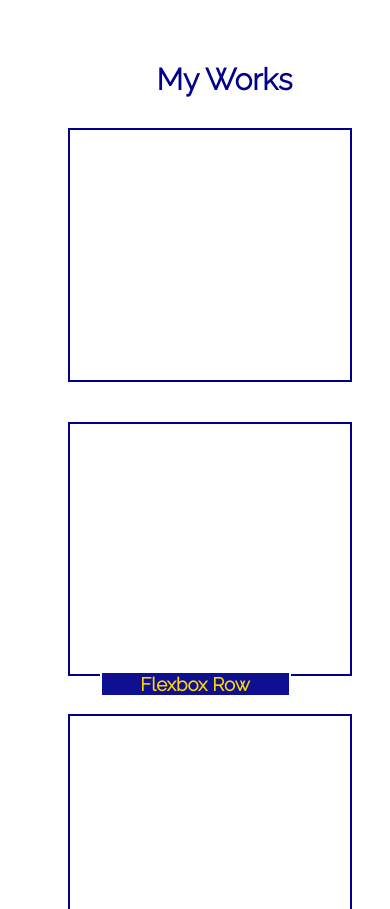
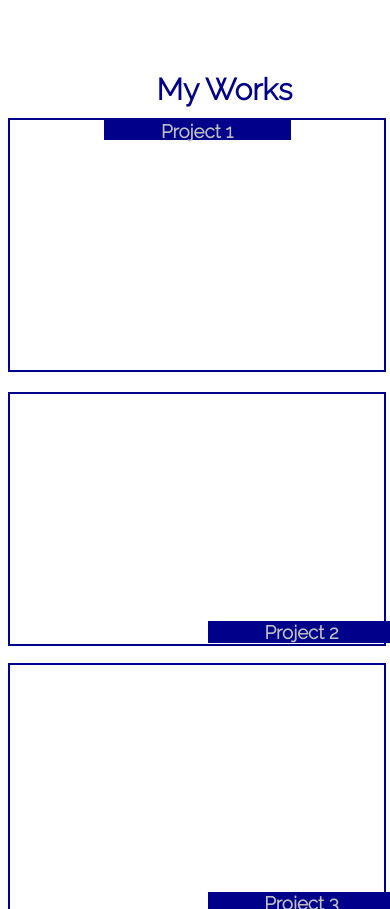
Before and after one commit to thaling11/portfolio-tori-haling, a plain HTML site: page index.html in a window 390 px wide. Shown: the part 1091-2000 px from the top of the page. Drawn offline with Linux system fonts and the light colour scheme.

Commit message:
comments on HMTL and README.me screenshot

```diff
--- a/Assets/css/style.css
+++ b/Assets/css/style.css
@@ -82,9 +82,23 @@ h2 {
     border: 2px solid var(--title-text);
 }
 
+.main-header {
+    background-color: var(--title-text);
+    color: silver;
+    position: relative;
+    margin: 0 auto -250px;
+    text-align: center;
+    /* margin-bottom: 0; */
+    display: flex;
+    align-content: flex-end;
+    justify-content: space-around;
+    width: 50%;
+    height: 20px;
+}
+
 .smaller-works:hover,
 .works-box:hover {
-    box-shadow: 3px 3px 4px seagreen;
+    box-shadow: 3px 3px 10px seagreen;
 }
 
 .small-container {
@@ -92,7 +106,7 @@ h2 {
     flex-wrap: wrap;
     position: relative;
     justify-content: space-around;
-
+    margin-left: 230px;
 }
 
 .smaller-works {
@@ -101,21 +115,20 @@ h2 {
     position: relative;
     border: 2px solid var(--title-text);
     justify-content: space-around;
-    margin: 20px 30px 20px 250px;
+    margin-top: 20px;
     height: 250px;
-
+    width: 300px;
 }
 
 .card-header {
-    color: gold;
-    background-color: rgb(15, 15, 146);
-    border: 2px solid white;
+    background-color: var(--title-text);
+    color: silver;
     position: relative;
-    margin: -25px auto;
+    margin: -25px auto 0;
     text-align: center;
+    display: flex;
+    justify-content: space-evenly;
     width: 50%;
-    display: flex;
-    justify-content: center;
 }
 
 .contact-list {
@@ -146,7 +159,7 @@ footer {
     background-color: silver;
 }
 
-/* Media queries */
+/* Media query for tablet size */
 
 @media screen and (max-width: 768px) {
 
@@ -158,9 +171,60 @@ footer {
       text-align: center;
     }
 
+    .container,
+    .works-box {
+        margin: 0px;
+        padding: 0px;
+
+    }
+
     .smaller-works,
     .works-box {
-        margin-left: 60px;
         padding: 0;
         justify-content: center;
+        width: 100%;
     }
+
+    .small-container {
+        display: flex;
+        flex-wrap: wrap;
+        position: relative;
+        justify-content: space-around;
+        margin-left: auto;
+    }
+
+    .showcase {
+        margin-left: 80px;
+        margin-right: 80px;
+        width: auto;
+    }
+
+    .card-header {
+        position: relative;
+        margin: -25px auto 0 200px;
+        text-align: center;
+        display: flex;
+        width: 50%;
+        justify-content: center;
+    }
+
+    h1 {
+        margin: 10px;
+    }
+
+    /* Media query for iPhone size */
+
+    @media  screen and (max-width: 400px) {
+        .smaller-works,
+        .works-box {
+            justify-content: center;
+            width: 100%;
+        }
+        .card-header {
+            position: relative;
+            text-align: center;
+            display: flex;
+            justify-content: center;
+        }
+
+    }
--- a/index.html
+++ b/index.html
@@ -12,16 +12,19 @@
 </head>
 <body>
     <header>
+        <!--Nav Bar-->
         <nav>
             <a href="#about-section">About</a>
             <a href="#my-works">My works</a>
             <a href="#contact-info">Contact</a>
         </nav>
+        <!--Title and image-->
         <div class="title-header">
             <h1>Tori Haling</h1>
             <img id="profile-pic" src="./assets/images/profile-pic.jpg" alt="Profile picture">
         </div>
     </header>
+    <!--About me paragraph-->
     <main>
         <section class="container">
             <header>
@@ -32,6 +35,7 @@
             </div>
         </section>
 
+        <!--Main works area (placeholders)-->
         <section class="container">
             <header>
                 <h2 id="my-works">My Works</h2>
@@ -39,22 +43,26 @@
         </section>
 
         <section class="works-box">
-                <div class="showcase"></div>
+                <div></div>
+                <h3 class="main-header">Project 1</h3>
         </section>
-
+        <!--Smaller works section (placeholders)-->
         <section class="small-container">
             <div>
                  <div class="smaller-works"></div>
-                 <h3 class="card-header">Flexbox Row</h3>
+                 <h3 class="card-header">Project 2</h3>
             </div>
             <div>
                 <div class="smaller-works"></div>
+                <h3 class="card-header">Project 3</h3>
             </div>
             <div>
                 <div class="smaller-works"></div>
+                <h3 class="card-header">Project 4</h3>
             </div>
             <div>
                 <div class="smaller-works"></div>
+                <h3 class="card-header">Project 5</h3>
             </div>
         </section>
 
@@ -62,6 +70,7 @@
             <header>
                 <h2 id="contact-info">Contact</h2>
             </header>
+            <!--Contact information-->
             <div>
                <ul class="contact-list">
                    <li>Email:<a href="mailto:thaling@verizon.net">  thaling@verizon.net</a></li>
@@ -71,6 +80,7 @@
             </div>
         </section>
     </main>
+    <!--footer info-->
     <footer>
         <p>Thanks for visiting!</p>
     </footer>
```
Also changed, not shown: Assets/images/brick-background.jpg (deleted), Assets/images/clouds-background.jpeg (deleted), Assets/images/green-background.jpg (deleted), Assets/images/plain-green-background.jpeg (deleted), Assets/images/portfolio-screenshot.jpg (added), 1 other file.
